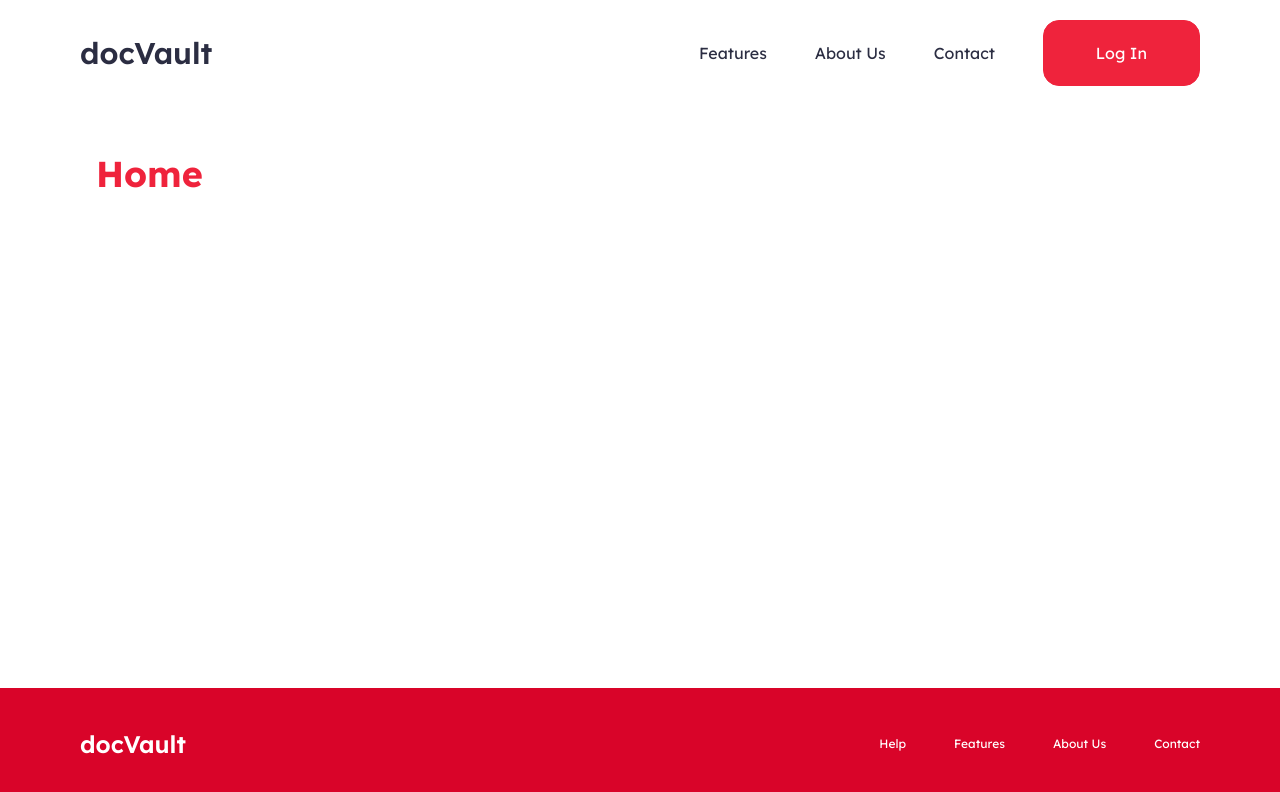
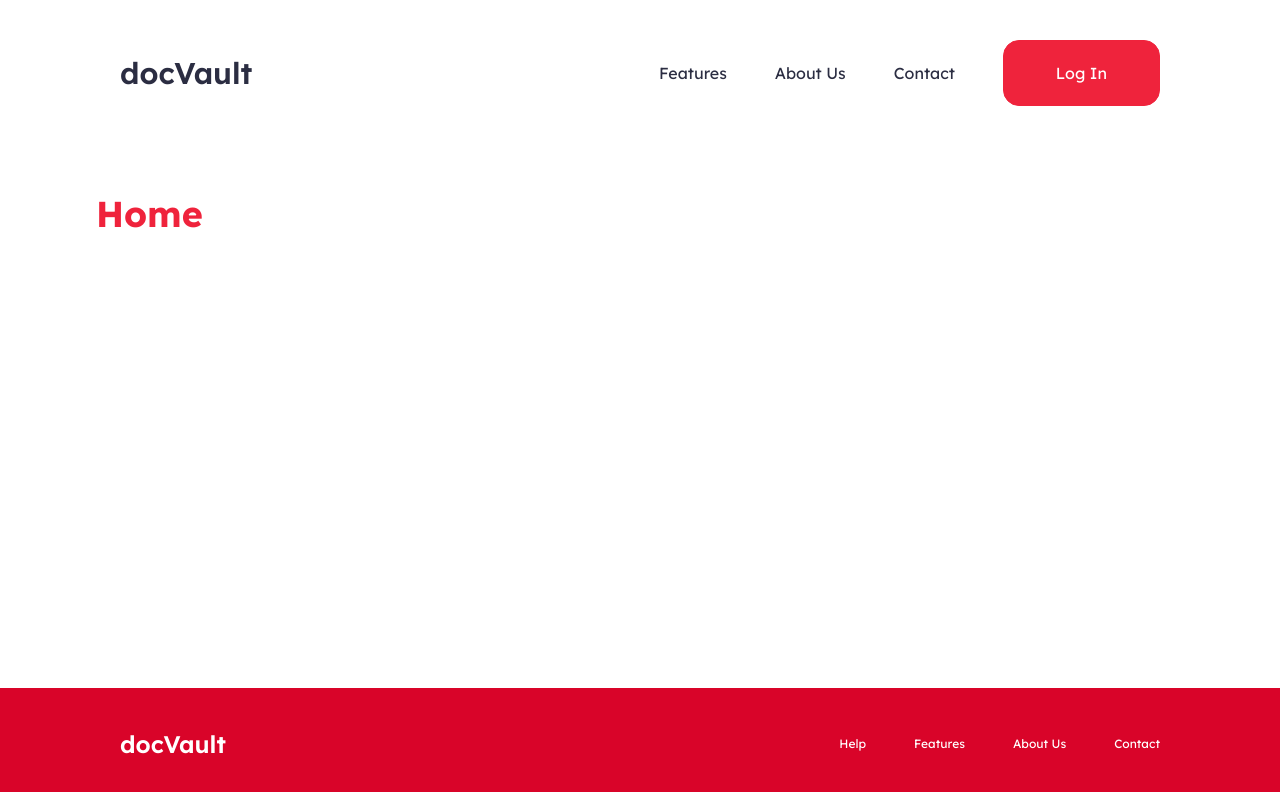
Before and after one commit to acm-projects/docVault, a Next.js app in the folder doc-vault/: page / in a window 1280 px wide. Shown: the top 792 px of the page. Built offline with nearby package versions, Linux system fonts and the light colour scheme.

Commit message:
fixed navbar and footer padding

```diff
--- a/doc-vault/components/Footer.tsx
+++ b/doc-vault/components/Footer.tsx
@@ -10,7 +10,7 @@ const FOOTER_LINKS = [
 
 const Footer = () => {
   return (
-    <footer className="text-white bg-red w-full py-10">
+    <footer className="text-white bg-red w-full p-10">
       <div className="mx-auto flexBetween padding-container">
         <Link className="text-2xl font-semibold" href="/">
           docVault
--- a/doc-vault/components/Navbar.tsx
+++ b/doc-vault/components/Navbar.tsx
@@ -11,7 +11,7 @@ const NAV_LINKS = [
 
 const Navbar = () => {
   return (
-    <nav className="text-darkblue relative py-5">
+    <nav className="text-darkblue relative p-10">
       <div className="mx-auto flexBetween padding-container">
         <Link className="text-3xl font-semibold" href="/">
           docVault
```
